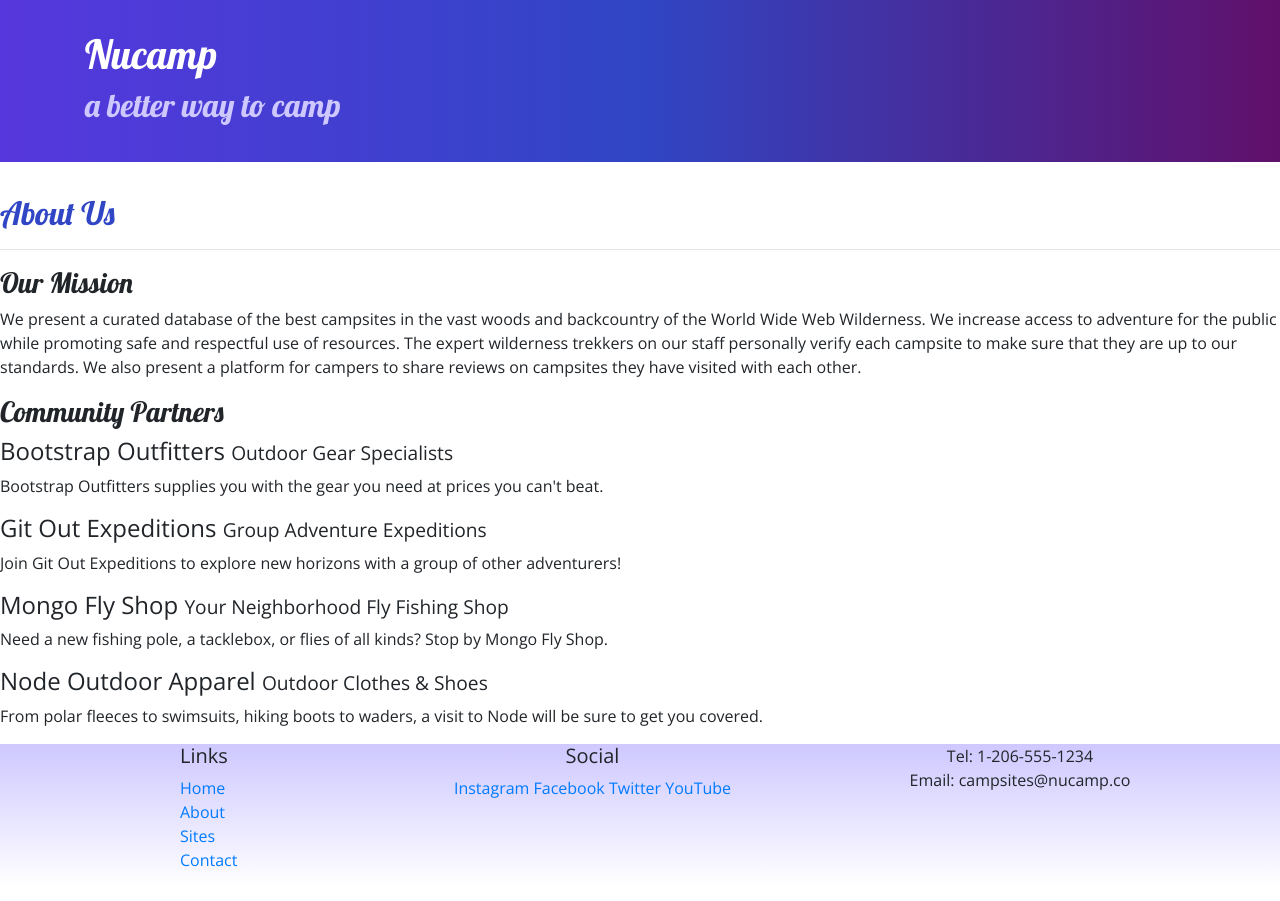
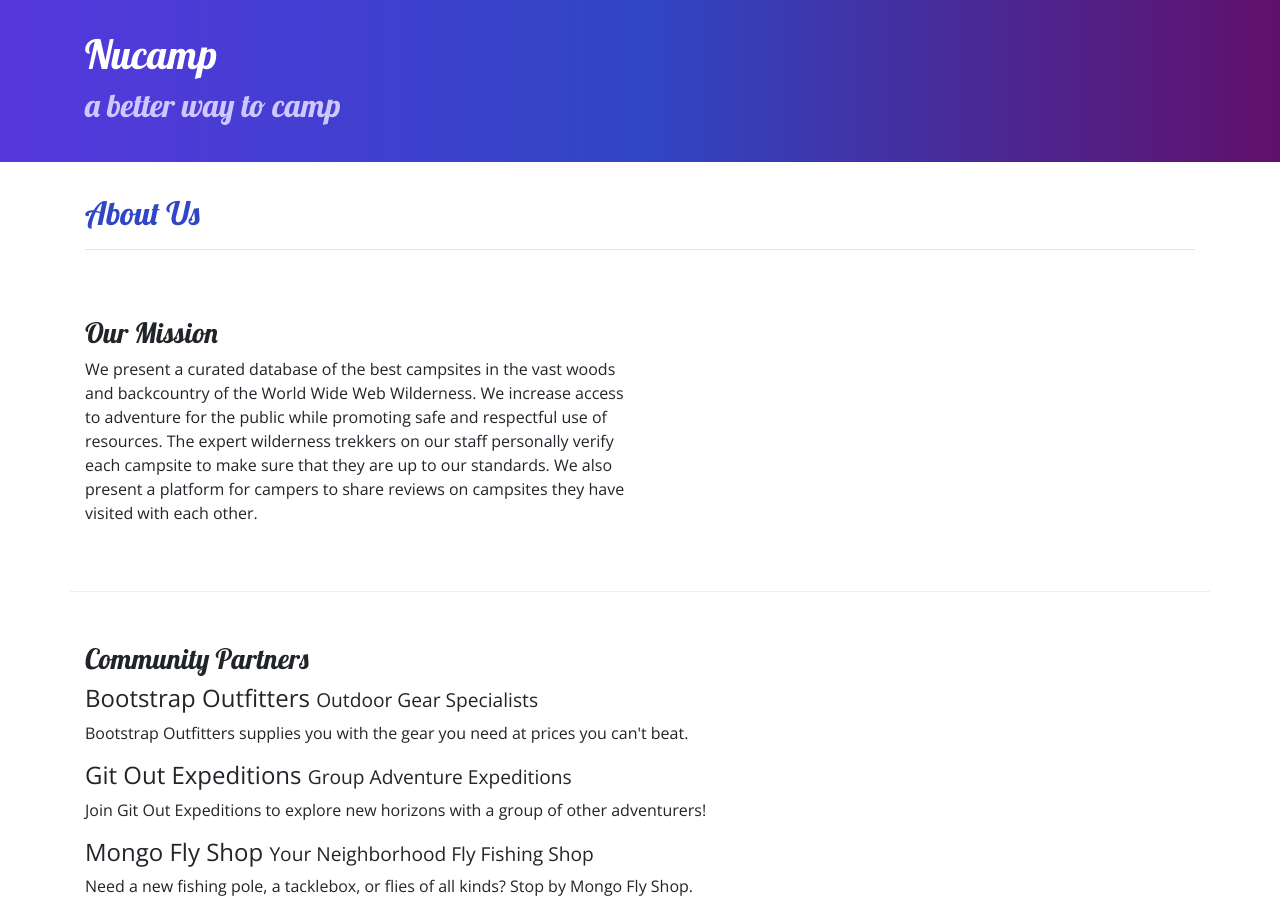
Before and after one commit to Afig08/nucampsite-project, a website: page 2-Bootstrap/nucampsite/aboutus.html in a window 1280 px wide. Shown: the top 901 px of the page. Drawn offline with nearby package versions, Linux system fonts and the light colour scheme.

Commit message:
added bootstrap grid to about us

```diff
--- a/2-Bootstrap/nucampsite/aboutus.html
+++ b/2-Bootstrap/nucampsite/aboutus.html
@@ -28,32 +28,32 @@
         </div>
     </header>
 
-    <div>
-        <div>
-            <div>
+    <div class="container">
+        <div class="row">
+            <div class="col">
                <h2>About Us</h2>
                <hr />
             </div>
         </div>
 
-        <div>
-            <div>
+        <div class="row row-content">
+            <div class="col-sm-6">
                 <h3>Our Mission</h3>
                 <p>We present a curated database of the best campsites in the vast woods and backcountry of the World Wide Web Wilderness. We increase access to adventure for the public while promoting safe and respectful use of resources. The expert wilderness trekkers on our staff personally verify each campsite to make sure that they are up to our standards. We also present a platform for campers to share reviews on campsites they have visited with each other.</p>
             </div>
         </div>
 
-        <div>
-            <div>
+        <div class="row row-content">
+            <div class="col">
                 <h3>Community Partners</h3>
                 <h4>Bootstrap Outfitters <small>Outdoor Gear Specialists</small></h4>
-                <p>Bootstrap Outfitters supplies you with the gear you need at prices you can't beat.</p>
+                <p class="d-none d-sm-block">Bootstrap Outfitters supplies you with the gear you need at prices you can't beat.</p>
                 <h4>Git Out Expeditions <small>Group Adventure Expeditions</small></h4>
-                <p>Join Git Out Expeditions to explore new horizons with a group of other adventurers!</p>
+                <p class="d-none d-sm-block"`>Join Git Out Expeditions to explore new horizons with a group of other adventurers!</p>
                 <h4>Mongo Fly Shop <small>Your Neighborhood Fly Fishing Shop</small></h4>
-                <p>Need a new fishing pole, a tacklebox, or flies of all kinds? Stop by Mongo Fly Shop.</p>
+                <p class="d-none d-sm-block">Need a new fishing pole, a tacklebox, or flies of all kinds? Stop by Mongo Fly Shop.</p>
                 <h4>Node Outdoor Apparel <small>Outdoor Clothes & Shoes</small></h4>
-                <p>From polar fleeces to swimsuits, hiking boots to waders, a visit to Node will be sure to get you covered.</p>
+                <p class="d-none d-sm-block">From polar fleeces to swimsuits, hiking boots to waders, a visit to Node will be sure to get you covered.</p>
             </div>
         </div>
     </div>
@@ -65,7 +65,7 @@
                     <h5>Links</h5>
                     <ul class="list-unstyled">
                         <li><a href="index.html">Home</a></li>
-                        <li><a href="#">About</a></li>
+                        <li><a href="aboutus.html">About</a></li>
                         <li><a href="#">Sites</a></li>
                         <li><a href="#">Contact</a></li>
                     </ul>
```
